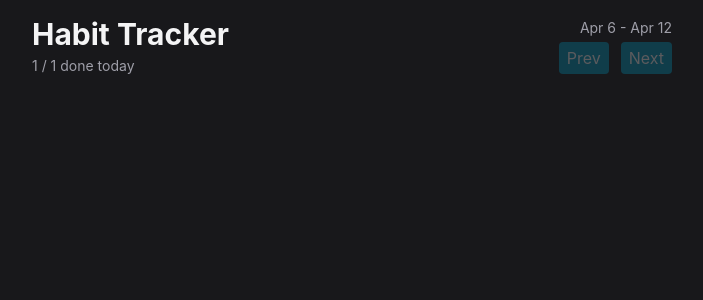
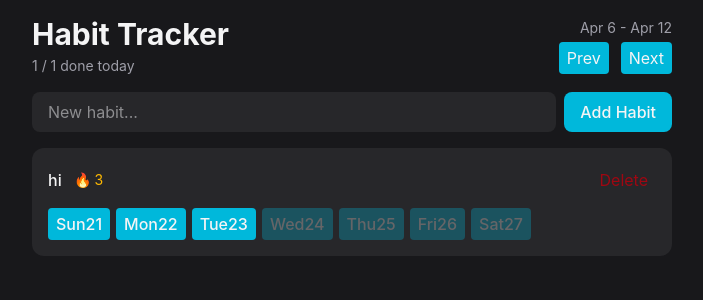
Before and after one commit to Amormio25/habit-tracker, a React (Vite) app: page / in a window 1280 px wide. Shown: the top 300 px of the page, without its empty margins (288-991 px from the left). Built offline with nearby package versions, Linux system fonts and the light colour scheme.

Commit message:
feat: creating rough layouts for form, list, header, and button components

```diff
--- a/package.json
+++ b/package.json
@@ -11,8 +11,10 @@
   },
   "dependencies": {
     "@tailwindcss/vite": "^4.3.1",
+    "date-fns": "^4.4.0",
     "react": "^19.2.6",
     "react-dom": "^19.2.6",
+    "tailwind-merge": "^3.6.0",
     "tailwindcss": "^4.3.1"
   },
   "devDependencies": {
--- a/src/App.tsx
+++ b/src/App.tsx
@@ -1,28 +1,13 @@
-import Button from "./components/Button";
+import Header from "./components/Header";
+import HabitForm from "./components/HabitForm";
+import HabitList from "./components/HabitList";
 
 export default function App() {
   return (
     <div className="max-w-2xl mx-auto p-4 flex flex-col gap-4">
-      <Header></Header>
+      <Header />
+      <HabitForm />
+      <HabitList />
     </div>
   );
 }
-
-function Header() {
-  return (
-    <header className="flex justify-between items-center">
-      <div className="flex flex-col gap-1">
-        <h1 className="text-3xl font-bold">Habit Tracker</h1>
-        <span className="text-sm text-zinc-400">1 / 1 done today</span>
-      </div>
-
-      <div className="flex flex-col items-end gap-1">
-        <span className="text-sm text-zinc-400">Apr 6 - Apr 12</span>
-        <div className="flex items-center gap-3">
-          <Button>Prev</Button>
-          <Button>Next</Button>
-        </div>
-      </div>
-    </header>
-  );
-}
--- a/src/components/Button.tsx
+++ b/src/components/Button.tsx
@@ -1,16 +1,61 @@
-import type { ReactNode } from "react";
+import type { ComponentProps, ReactNode } from "react";
+import { twMerge } from "tailwind-merge";
 
+type Variant = "primary" | "secondary" | "ghost-destructive";
 type ButtonProps = {
-  children: ReactNode;
-};
+  variant?: Variant;
+} & ComponentProps<"button">;
 
-export default function Button({ children }: ButtonProps) {
+export default function Button({
+  variant = "primary",
+  className,
+  ...props
+}: ButtonProps) {
   return (
     <button
-      disabled
-      className="bg-cyan-600 hover:bg-cyan-500 rounded transition-colors px-2 py-1 disabled:opacity-30 disabled:cursor-not-allowed"
-    >
-      {children}
-    </button>
+      {...props}
+      // tw-merge library needed for this, basically just allows overriding styles with last listed prop having the last possible overriding stuff
+      className={twMerge(
+        "rounded transition-colors px-2 py-1 disabled:opacity-30 disabled:cursor-not-allowed",
+        getVariantStyles(variant),
+        className,
+      )}
+    />
   );
 }
+
+function getVariantStyles(variant: Variant) {
+  switch (variant) {
+    case "primary":
+      return "bg-cyan-600 hover: bg-cyan-500";
+    case "secondary":
+      return "bg-zinc-700 hover: bg-zinc-600 text-zinc-400";
+    case "ghost-destructive":
+      return "hover:bg-red-800 text-red-800 hover:text-red-200";
+    default:
+      // means must handle everything
+      throw new Error(`Invalid variant: ${variant satisfies never}`);
+  }
+}
+// import type { ComponentProps, ReactNode } from "react";
+
+// type ButtonProps = {
+//   children: ReactNode;
+// } & ComponentProps<"button">;
+// // so our Button accepts every native button prop (onClick, type, disabled, etc.) without listing each one by hand in type ButtonProps
+
+//<button {...props} />
+// is the same as:
+// <button disabled onClick={save}>Save</button>
+// <button disabled> and <button>{children}</button> look different in JSX, but React treats both as props. Spreading {...props} passes disabled, onClick, and children all at once.
+
+// // export default function Button({ children, ...props }: ButtonProps) {
+//   return (
+//     <button
+//       disabled={disabled}
+//       className="bg-cyan-600 hover:bg-cyan-500 rounded transition-colors px-2 py-1 disabled:opacity-30 disabled:cursor-not-allowed"
+//     >
+//       {children}
+//     </button>
+//   );
+// }
--- /dev/null
+++ b/src/components/HabitForm.tsx
@@ -0,0 +1,13 @@
+import Button from "./Button";
+
+export default function HabitForm() {
+  return (
+    <form className="flex gap-2" action="">
+      <input
+        className="flex-1 rounded-lg bg-zinc-800 px-4 py-2 outline-none focus-visible:ring-2 focus-visible:ring-cyan-500"
+        placeholder="New habit..."
+      />
+      <Button className="rounded-lg px-4 py-2 font-medium">Add Habit</Button>
+    </form>
+  );
+}
--- /dev/null
+++ b/src/components/HabitList.tsx
@@ -0,0 +1,59 @@
+import Button from "./Button";
+import {
+  startOfWeek,
+  endOfWeek,
+  eachDayOfInterval,
+  format,
+  isFuture,
+} from "date-fns";
+
+export default function HabitList() {
+  const habits = [{ id: "asdlfa;j", name: "hi" }];
+
+  if (habits.length === 0) {
+    return (
+      <p className="text-center text-zinc-500 py-12">
+        No habits yet. Add one above to get started!
+      </p>
+    );
+  }
+  return (
+    <div className="flex flex-col gap-3">
+      {habits.map((habit) => (
+        <HabitItem key={habit.id} habit={habit} />
+      ))}
+    </div>
+  );
+
+  type HabitItemProps = {
+    habit: { id: string; name: string };
+  };
+
+  function HabitItem({ habit }: HabitItemProps) {
+    const visibleDates = eachDayOfInterval({
+      start: startOfWeek(new Date()),
+      end: endOfWeek(new Date()),
+    });
+
+    return (
+      <div className="flex flex-col p-4 gap-3 rounded-xl bg-zinc-800 ">
+        <div className="flex items-center justify-between">
+          <div className="flex items-center gap-3">
+            <span className="font-medium">{habit.name}</span>
+            <span className="text-sm text-amber-400">🔥 3</span>
+          </div>
+          <Button variant="ghost-destructive">Delete</Button>
+        </div>
+
+        <div className="flex gap-1.5">
+          {visibleDates.map((date) => (
+            <Button key={date.toISOString()} disabled={isFuture(date)}>
+              <span className="font-medium">{format(date, "EEE")}</span>
+              <span className="font-medium">{format(date, "d")}</span>
+            </Button>
+          ))}
+        </div>
+      </div>
+    );
+  }
+}
--- /dev/null
+++ b/src/components/Header.tsx
@@ -0,0 +1,20 @@
+import Button from "./Button";
+
+export default function Header() {
+  return (
+    <header className="flex justify-between items-center">
+      <div className="flex flex-col gap-1">
+        <h1 className="text-3xl font-bold">Habit Tracker</h1>
+        <span className="text-sm text-zinc-400">1 / 1 done today</span>
+      </div>
+
+      <div className="flex flex-col items-end gap-1">
+        <span className="text-sm text-zinc-400">Apr 6 - Apr 12</span>
+        <div className="flex items-center gap-3">
+          <Button>Prev</Button>
+          <Button>Next</Button>
+        </div>
+      </div>
+    </header>
+  );
+}
```
Also changed, not shown: 1 other file (tests, documents, lock files or other folders).
